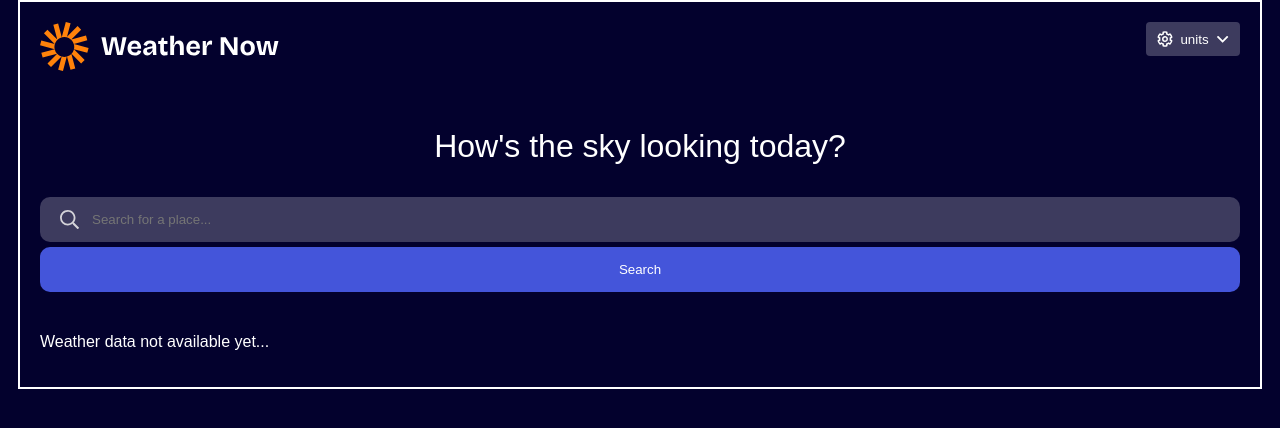
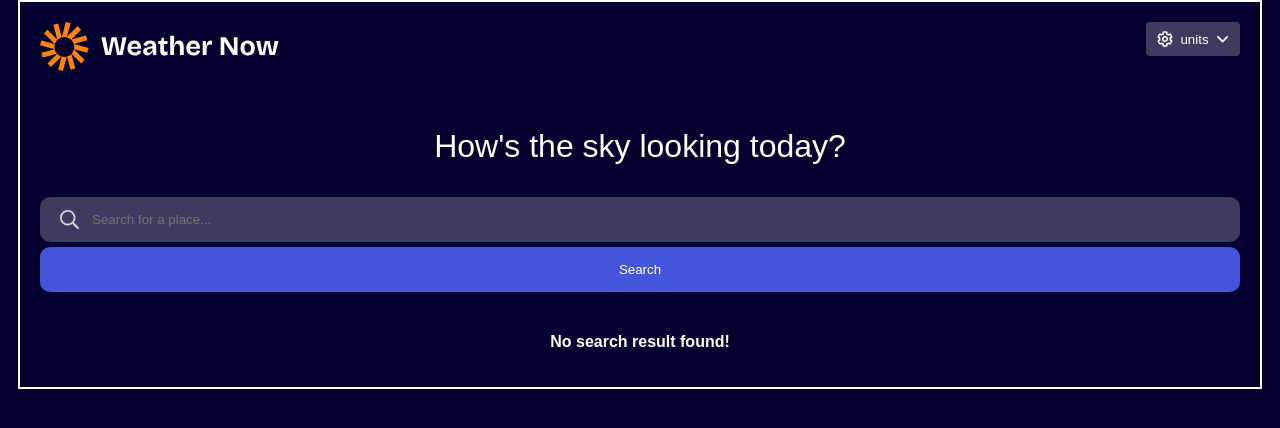
Before and after one commit to mammanyacham/weather-apps, a React (Vite) app in the folder vite-project/: page / in a window 1280 px wide. Shown: the top 428 px of the page. Built offline with nearby package versions, Linux system fonts and the light colour scheme.

Commit message:
display loading state

```diff
--- a/vite-project/index.html
+++ b/vite-project/index.html
@@ -4,7 +4,7 @@
     <meta charset="UTF-8" />
     <link rel="icon" type="image/svg+xml" href="/favicon.svg" />
     <meta name="viewport" content="width=device-width, initial-scale=1.0" />
-    <title>vite-project</title>
+    <title>Weather Now</title>
   </head>
   <body>
     <div id="root"></div>
--- a/vite-project/src/App.jsx
+++ b/vite-project/src/App.jsx
@@ -67,7 +67,7 @@ export default function App() {
           setWeatherData(weatherData)
           console.log("Current weather:", weatherData)
       } catch(error) {
-          console.error("Error fetching geocoding data:", error)
+          alert("Bad internet connection or invalid location", error)
 
       }
 
@@ -92,6 +92,7 @@ export default function App() {
         weatherData={weatherData}
         city={searchQuery}
         isMetric={isMetric}
+        searchQuery={searchQuery}
       />
     </div>
   )
--- a/vite-project/src/components/Result.jsx
+++ b/vite-project/src/components/Result.jsx
@@ -2,13 +2,14 @@ import CurrentData from "./CurrentData"
 import DailyForecast from "./DailyForecast"
 import HourlyForecast from "./HourlyForecast"
 import useWeather from "./useWeather"
+import loadingIcon from "/images/icon-loading.svg"
 
 
 
-export default function Result({weatherData, city, isMetric}) {
+export default function Result({weatherData, city, searchQuery, isMetric}) {
 
 
-if (!weatherData || !weatherData.current) return <p>Weather data not available yet...</p>
+if (!weatherData || !weatherData.current) return  !searchQuery ? <p className="no-result">No search result found!</p> : <p className="no-result"><img src={loadingIcon} alt="Loading" /> <span>Loading...</span></p>
 
 const formattedDate = new Date(weatherData.current.time).toLocaleDateString("en-US", {
         weekday: 'long',
@@ -18,7 +19,7 @@ const formattedDate = new Date(weatherData.current.time).toLocaleDateString("en-
     }
     )
 
-    //use weather code to determine which icon to display
+
     const weatherCode = weatherData.current.weather_code
 
     const { getWeatherIcon } = useWeather()
--- a/vite-project/src/index.css
+++ b/vite-project/src/index.css
@@ -114,6 +114,15 @@ header{
 .search-section{
     font-size: 2rem;
     text-align: center;
+}
+
+.no-result{
+    display: flex;
+    justify-content: center;
+    align-items: center;
+    gap: 10px;
+    text-align: center;
+    font-weight: bold;
 }
 
 form{
```
